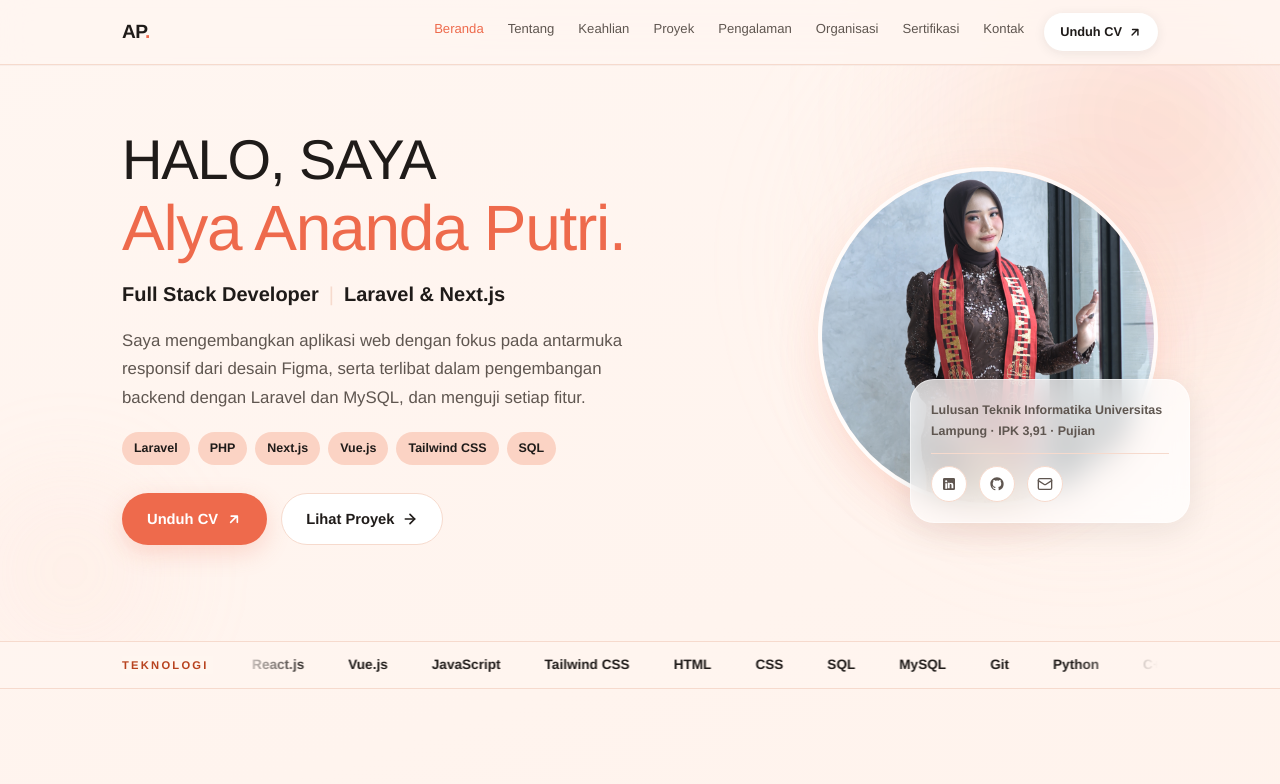
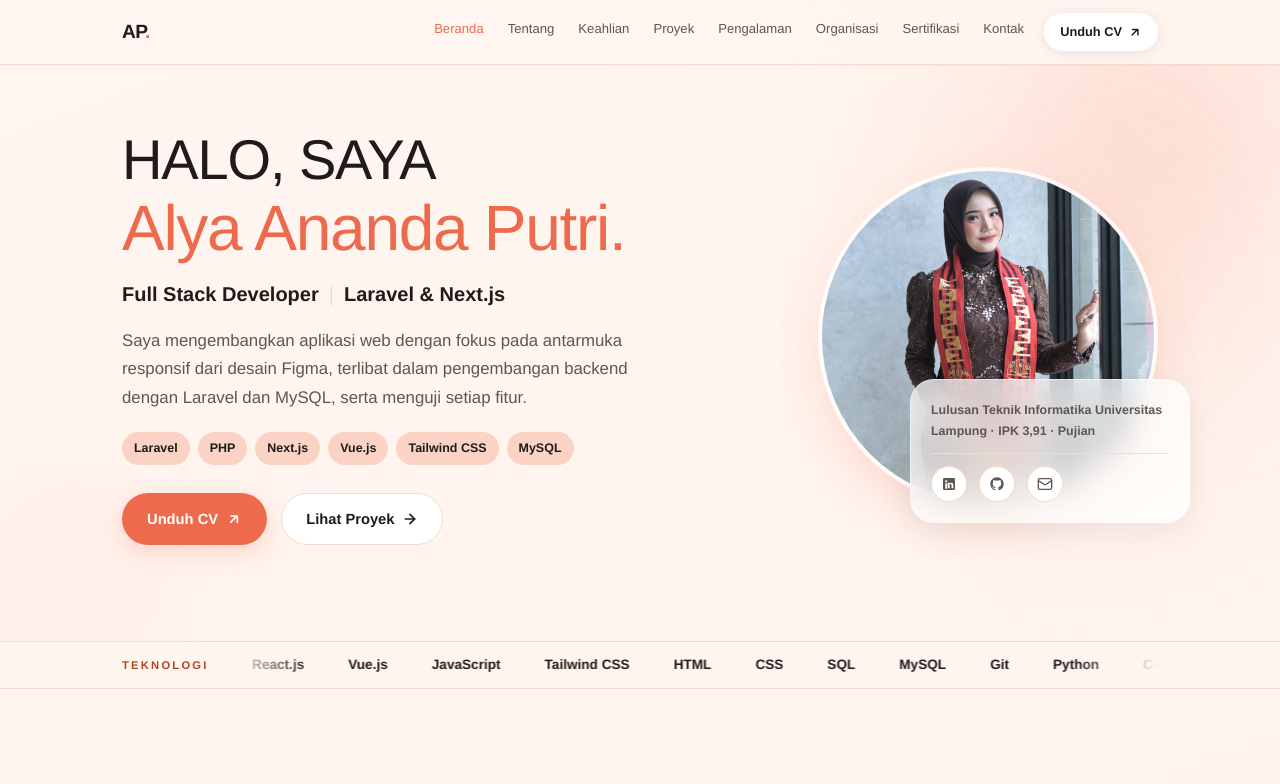
Before and after one commit to alyaanandap19/alyaporto, a React (Vite) app: page / in a window 1280 px wide. Shown: the top 784 px of the page. Built offline with nearby package versions, Linux system fonts and the light colour scheme; the HTML template or start-up script is replaced by a standard one.

Commit message:
updte hero

```diff
--- a/src/components/Hero.jsx
+++ b/src/components/Hero.jsx
@@ -58,12 +58,12 @@ export default function Hero() {
                 data-reveal
                 className="reveal mt-4 max-w-[520px] text-left text-[1rem] leading-[1.7] text-[var(--text-muted)] md:text-[1.05rem]"
               >
-                Saya mengembangkan aplikasi web dengan fokus pada antarmuka responsif dari desain Figma, serta terlibat dalam pengembangan backend dengan Laravel dan MySQL, dan menguji setiap fitur.
+                Saya mengembangkan aplikasi web dengan fokus pada antarmuka responsif dari desain Figma, terlibat dalam pengembangan backend dengan Laravel dan MySQL, serta menguji setiap fitur.
               </p>
 
               {/* Tech Chips */}
               <div data-reveal className="reveal mt-5 flex flex-wrap gap-2">
-                {['Laravel', 'PHP', 'Next.js', 'Vue.js', 'Tailwind CSS', 'SQL'].map((tech) => (
+                {['Laravel', 'PHP', 'Next.js', 'Vue.js', 'Tailwind CSS', 'MySQL'].map((tech) => (
                   <span
                     key={tech}
                     className="inline-flex items-center rounded-full bg-[var(--accent-soft)] px-3 py-1.5 text-[0.78rem] font-semibold text-[var(--text)] transition-colors hover:bg-[#f8c4b0]"
```
